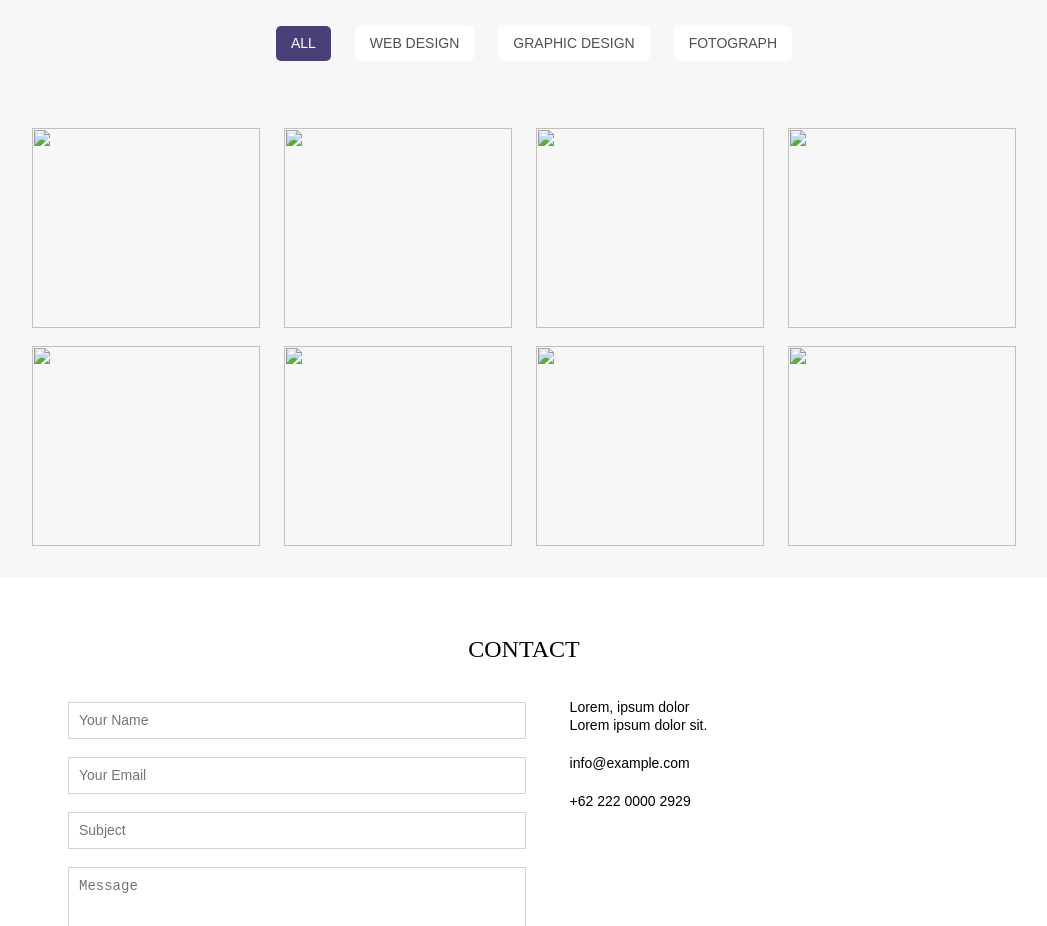
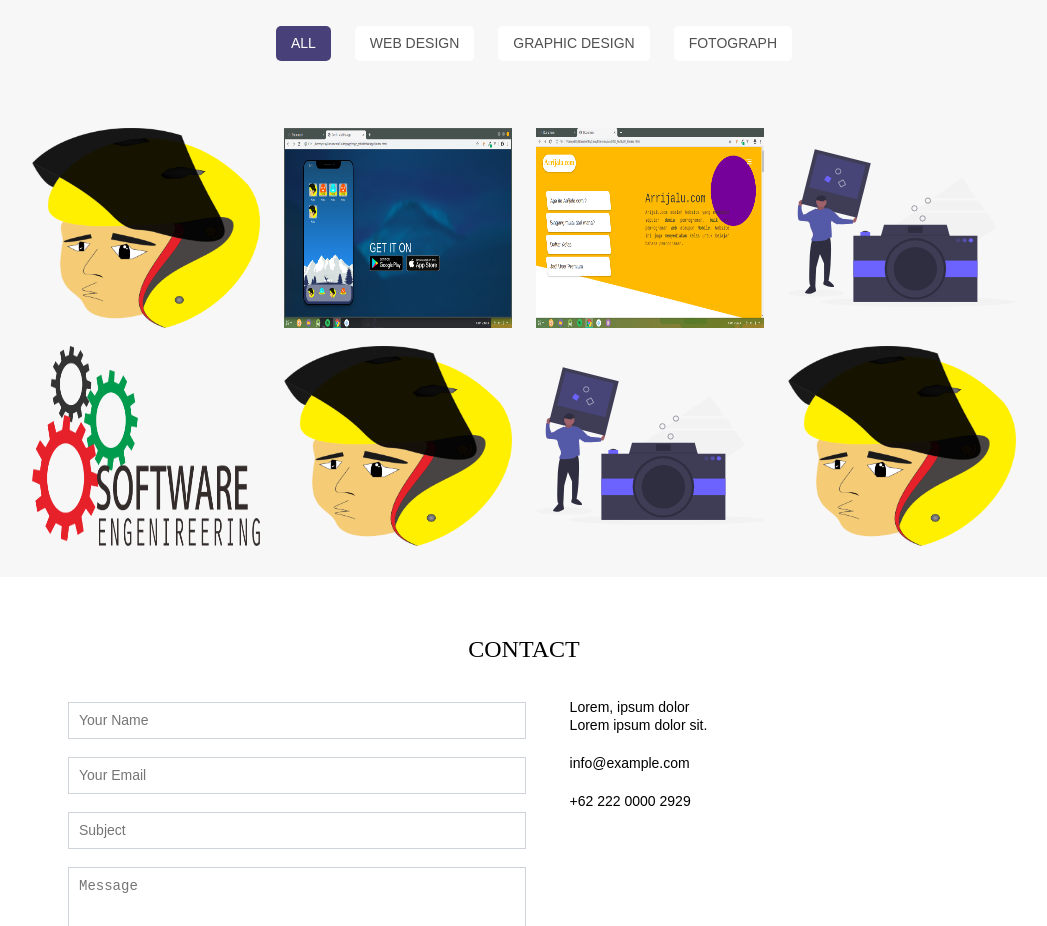
Before and after one commit to rzlstprnma/landing_page2, a plain HTML site: page index.html in a window 1280 px wide. Shown: the part 1060-1986 px from the top of the page, without its empty margins (116-1163 px from the left). Drawn offline with nearby package versions, Linux system fonts and the light colour scheme; files that its build step writes are made by us from their sources; the site is published under a folder, as on GitHub Pages, so addresses that start at the root find nothing.

Commit message:
3rd commit

```diff
--- a/index.html
+++ b/index.html
@@ -37,7 +37,7 @@
             <a href="#" class="btn-link">About Us</a>
         </div>
         <div class="animate">
-            <img class="bg-img" src="/assets/images/undraw_camera_mg5h.svg" alt="">
+            <img class="bg-img" src="assets/images/undraw_camera_mg5h.svg" alt="">
         </div>
         </div>
     </section>
@@ -108,7 +108,7 @@
                     <div id="tab1-content">
                         <a href="#">
                             <div class="content-card">
-                            <img src="/assets/images/2.png" alt="">
+                            <img src="assets/images/2.png" alt="">
                                 <div class="d-none info">
                                     <h5>Design Graphic
                                     <p>Lorem ipsum dolor sit.</p>
@@ -118,7 +118,7 @@
                         </a>
                         <a href="#">
                             <div class="content-card">
-                            <img src="/assets/images/9.png" alt="">
+                            <img src="assets/images/9.png" alt="">
                                 <div class="d-none info">
                                     <h5>Design Design
                                     <p>Lorem ipsum dolor sit.</p>
@@ -128,7 +128,7 @@
                         </a>
                         <a href="#">
                             <div class="content-card">
-                            <img src="/assets/images/7.png" alt="">
+                            <img src="assets/images/7.png" alt="">
                                 <div class="d-none info">
                                     <h5>Design Design
                                     <p>Lorem ipsum dolor sit.</p>
@@ -138,7 +138,7 @@
                         </a>
                         <a href="#">
                             <div class="content-card">
-                            <img src="/assets/images/undraw_camera_mg5h.svg" alt="">
+                            <img src="assets/images/undraw_camera_mg5h.svg" alt="">
                                 <div class="d-none info">
                                     <h5>Design Graphic
                                     <p>Lorem ipsum dolor sit.</p>
@@ -148,7 +148,7 @@
                         </a>
                         <a href="#">
                             <div class="content-card">
-                            <img src="/assets/images/6.png" alt="">
+                            <img src="assets/images/6.png" alt="">
                                 <div class="d-none info">
                                     <h5>Design Graphic
                                     <p>Lorem ipsum dolor sit.</p>
@@ -158,7 +158,7 @@
                         </a>
                         <a href="#">
                             <div class="content-card">
-                            <img src="/assets/images/2.png" alt="">
+                            <img src="assets/images/2.png" alt="">
                                 <div class="d-none info">
                                     <h5>Design Graphic
                                     <p>Lorem ipsum dolor sit.</p>
@@ -167,7 +167,7 @@
                             </div>
                         </a><a href="#">
                             <div class="content-card">
-                            <img src="/assets/images/undraw_camera_mg5h.svg" alt="">
+                            <img src="assets/images/undraw_camera_mg5h.svg" alt="">
                                 <div class="d-none info">
                                     <h5>Design Graphic
                                     <p>Lorem ipsum dolor sit.</p>
@@ -177,7 +177,7 @@
                         </a>
                         <a href="#">
                             <div class="content-card">
-                            <img src="/assets/images/2.png" alt="">
+                            <img src="assets/images/2.png" alt="">
                                 <div class="d-none info">
                                     <h5>Design Graphic
                                     <p>Lorem ipsum dolor sit.</p>
@@ -191,7 +191,7 @@
                     <div class="d-none" id="tab2-content">
                         <a href="#">
                             <div class="content-card">
-                            <img src="/assets/images/2.png" alt="">
+                            <img src="assets/images/2.png" alt="">
                                 <div class="d-none info">
                                     <h5>Design Graphic
                                     <p>Lorem ipsum dolor sit.</p>
@@ -201,7 +201,7 @@
                         </a>
                         <a href="#">
                             <div class="content-card">
-                            <img src="/assets/images/9.png" alt="">
+                            <img src="assets/images/9.png" alt="">
                                 <div class="d-none info">
                                     <h5>Design Design
                                     <p>Lorem ipsum dolor sit.</p>
@@ -211,7 +211,7 @@
                         </a>
                         <a href="#">
                             <div class="content-card">
-                            <img src="/assets/images/7.png" alt="">
+                            <img src="assets/images/7.png" alt="">
                                 <div class="d-none info">
                                     <h5>Design Design
                                     <p>Lorem ipsum dolor sit.</p>
@@ -221,7 +221,7 @@
                         </a>
                         <a href="#">
                             <div class="content-card">
-                            <img src="/assets/images/undraw_camera_mg5h.svg" alt="">
+                            <img src="assets/images/undraw_camera_mg5h.svg" alt="">
                                 <div class="d-none info">
                                     <h5>Design Graphic
                                     <p>Lorem ipsum dolor sit.</p>
@@ -231,7 +231,7 @@
                         </a>
                         <a href="#">
                             <div class="content-card">
-                            <img src="/assets/images/6.png" alt="">
+                            <img src="assets/images/6.png" alt="">
                                 <div class="d-none info">
                                     <h5>Design Graphic
                                     <p>Lorem ipsum dolor sit.</p>
@@ -241,7 +241,7 @@
                         </a>
                         <a href="#">
                             <div class="content-card">
-                            <img src="/assets/images/2.png" alt="">
+                            <img src="assets/images/2.png" alt="">
                                 <div class="d-none info">
                                     <h5>Design Graphic
                                     <p>Lorem ipsum dolor sit.</p>
@@ -250,7 +250,7 @@
                             </div>
                         </a><a href="#">
                             <div class="content-card">
-                            <img src="/assets/images/undraw_camera_mg5h.svg" alt="">
+                            <img src="assets/images/undraw_camera_mg5h.svg" alt="">
                                 <div class="d-none info">
                                     <h5>Design Graphic
                                     <p>Lorem ipsum dolor sit.</p>
@@ -260,7 +260,7 @@
                         </a>
                         <a href="#">
                             <div class="content-card">
-                            <img src="/assets/images/2.png" alt="">
+                            <img src="assets/images/2.png" alt="">
                                 <div class="d-none info">
                                     <h5>Design Graphic
                                     <p>Lorem ipsum dolor sit.</p>
@@ -274,7 +274,7 @@
                     <div class="d-none" id="tab2-content">
                         <a href="#">
                             <div class="content-card">
-                            <img src="/assets/images/2.png" alt="">
+                            <img src="assets/images/2.png" alt="">
                                 <div class="d-none info">
                                     <h5>Design Graphic
                                     <p>Lorem ipsum dolor sit.</p>
@@ -284,7 +284,7 @@
                         </a>
                         <a href="#">
                             <div class="content-card">
-                            <img src="/assets/images/9.png" alt="">
+                            <img src="assets/images/9.png" alt="">
                                 <div class="d-none info">
                                     <h5>Design Design
                                     <p>Lorem ipsum dolor sit.</p>
@@ -294,7 +294,7 @@
                         </a>
                         <a href="#">
                             <div class="content-card">
-                            <img src="/assets/images/7.png" alt="">
+                            <img src="assets/images/7.png" alt="">
                                 <div class="d-none info">
                                     <h5>Design Design
                                     <p>Lorem ipsum dolor sit.</p>
@@ -304,7 +304,7 @@
                         </a>
                         <a href="#">
                             <div class="content-card">
-                            <img src="/assets/images/undraw_camera_mg5h.svg" alt="">
+                            <img src="assets/images/undraw_camera_mg5h.svg" alt="">
                                 <div class="d-none info">
                                     <h5>Design Graphic
                                     <p>Lorem ipsum dolor sit.</p>
@@ -314,7 +314,7 @@
                         </a>
                         <a href="#">
                             <div class="content-card">
-                            <img src="/assets/images/6.png" alt="">
+                            <img src="assets/images/6.png" alt="">
                                 <div class="d-none info">
                                     <h5>Design Graphic
                                     <p>Lorem ipsum dolor sit.</p>
@@ -324,7 +324,7 @@
                         </a>
                         <a href="#">
                             <div class="content-card">
-                            <img src="/assets/images/2.png" alt="">
+                            <img src="assets/images/2.png" alt="">
                                 <div class="d-none info">
                                     <h5>Design Graphic
                                     <p>Lorem ipsum dolor sit.</p>
@@ -333,7 +333,7 @@
                             </div>
                         </a><a href="#">
                             <div class="content-card">
-                            <img src="/assets/images/undraw_camera_mg5h.svg" alt="">
+                            <img src="assets/images/undraw_camera_mg5h.svg" alt="">
                                 <div class="d-none info">
                                     <h5>Design Graphic
                                     <p>Lorem ipsum dolor sit.</p>
@@ -343,7 +343,7 @@
                         </a>
                         <a href="#">
                             <div class="content-card">
-                            <img src="/assets/images/2.png" alt="">
+                            <img src="assets/images/2.png" alt="">
                                 <div class="d-none info">
                                     <h5>Design Graphic
                                     <p>Lorem ipsum dolor sit.</p>
@@ -357,7 +357,7 @@
                     <div class="d-none" id="tab2-content">
                         <a href="#">
                             <div class="content-card">
-                            <img src="/assets/images/2.png" alt="">
+                            <img src="assets/images/2.png" alt="">
                                 <div class="d-none info">
                                     <h5>Design Graphic
                                     <p>Lorem ipsum dolor sit.</p>
@@ -367,7 +367,7 @@
                         </a>
                         <a href="#">
                             <div class="content-card">
-                            <img src="/assets/images/9.png" alt="">
+                            <img src="assets/images/9.png" alt="">
                                 <div class="d-none info">
                                     <h5>Design Design
                                     <p>Lorem ipsum dolor sit.</p>
@@ -377,7 +377,7 @@
                         </a>
                         <a href="#">
                             <div class="content-card">
-                            <img src="/assets/images/7.png" alt="">
+                            <img src="assets/images/7.png" alt="">
                                 <div class="d-none info">
                                     <h5>Design Design
                                     <p>Lorem ipsum dolor sit.</p>
@@ -387,7 +387,7 @@
                         </a>
                         <a href="#">
                             <div class="content-card">
-                            <img src="/assets/images/undraw_camera_mg5h.svg" alt="">
+                            <img src="assets/images/undraw_camera_mg5h.svg" alt="">
                                 <div class="d-none info">
                                     <h5>Design Graphic
                                     <p>Lorem ipsum dolor sit.</p>
@@ -397,7 +397,7 @@
                         </a>
                         <a href="#">
                             <div class="content-card">
-                            <img src="/assets/images/6.png" alt="">
+                            <img src="assets/images/6.png" alt="">
                                 <div class="d-none info">
                                     <h5>Design Graphic
                                     <p>Lorem ipsum dolor sit.</p>
@@ -407,7 +407,7 @@
                         </a>
                         <a href="#">
                             <div class="content-card">
-                            <img src="/assets/images/2.png" alt="">
+                            <img src="assets/images/2.png" alt="">
                                 <div class="d-none info">
                                     <h5>Design Graphic
                                     <p>Lorem ipsum dolor sit.</p>
@@ -416,7 +416,7 @@
                             </div>
                         </a><a href="#">
                             <div class="content-card">
-                            <img src="/assets/images/undraw_camera_mg5h.svg" alt="">
+                            <img src="assets/images/undraw_camera_mg5h.svg" alt="">
                                 <div class="d-none info">
                                     <h5>Design Graphic
                                     <p>Lorem ipsum dolor sit.</p>
@@ -426,7 +426,7 @@
                         </a>
                         <a href="#">
                             <div class="content-card">
-                            <img src="/assets/images/2.png" alt="">
+                            <img src="assets/images/2.png" alt="">
                                 <div class="d-none info">
                                     <h5>Design Graphic
                                     <p>Lorem ipsum dolor sit.</p>
@@ -489,7 +489,7 @@
     </footer>
 
 
-    <!-- <script src="/assets/js/jquery.js"></script> -->
+    <!-- <script src="assets/js/jquery.js"></script> -->
     <script src="https://cdnjs.cloudflare.com/ajax/libs/jquery/3.2.1/jquery.min.js"></script>
     <script src="https://cdnjs.cloudflare.com/ajax/libs/three.js/r68/three.min.js"></script>
     <script src="assets/js/main.js"></script>
```
